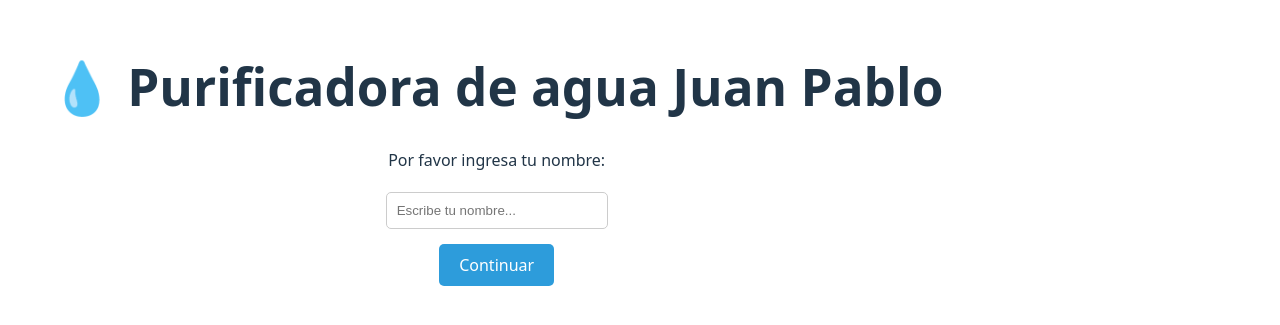
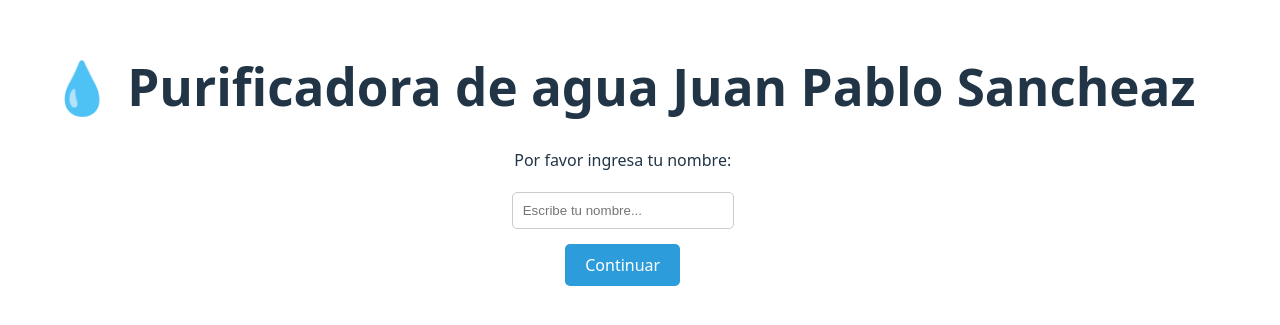
Before and after one commit to rafaelhepo/purificadora-cliente, a React (Vite) app: page / in a window 1280 px wide. Shown: the part 245-570 px from the top of the page. Built offline with nearby package versions, Linux system fonts and the light colour scheme.

Commit message:
Updating password

```diff
--- a/src/pages/Home.tsx
+++ b/src/pages/Home.tsx
@@ -7,7 +7,7 @@ export default function Home() {
   const [error, setError] = useState("");
 
   // Lista de nombres válidos
-  const nombresValidos = [ 'Enero' ];
+  const nombresValidos = [ 'Juan Pablo Sanchez Mares', 'juan pablo sanchez mares', 'JUAN PABLO SANCHEZ MARES', 'Juan Pablo Sánchez Mares' ];
 
   const handleSubmit = (e: React.FormEvent<HTMLFormElement>) => {
   e.preventDefault();
@@ -25,7 +25,7 @@ export default function Home() {
   if (!confirmado) {
     return (
       <div style={{ textAlign: "center", padding: "50px" }}>
-        <h1>💧 Purificadora de agua Juan Pablo</h1>
+        <h1>💧 Purificadora de agua Juan Pablo Sancheaz</h1>
         <p>Por favor ingresa tu nombre:</p>
         <form onSubmit={handleSubmit} style={{ marginTop: "20px" }}>
           <input
```
